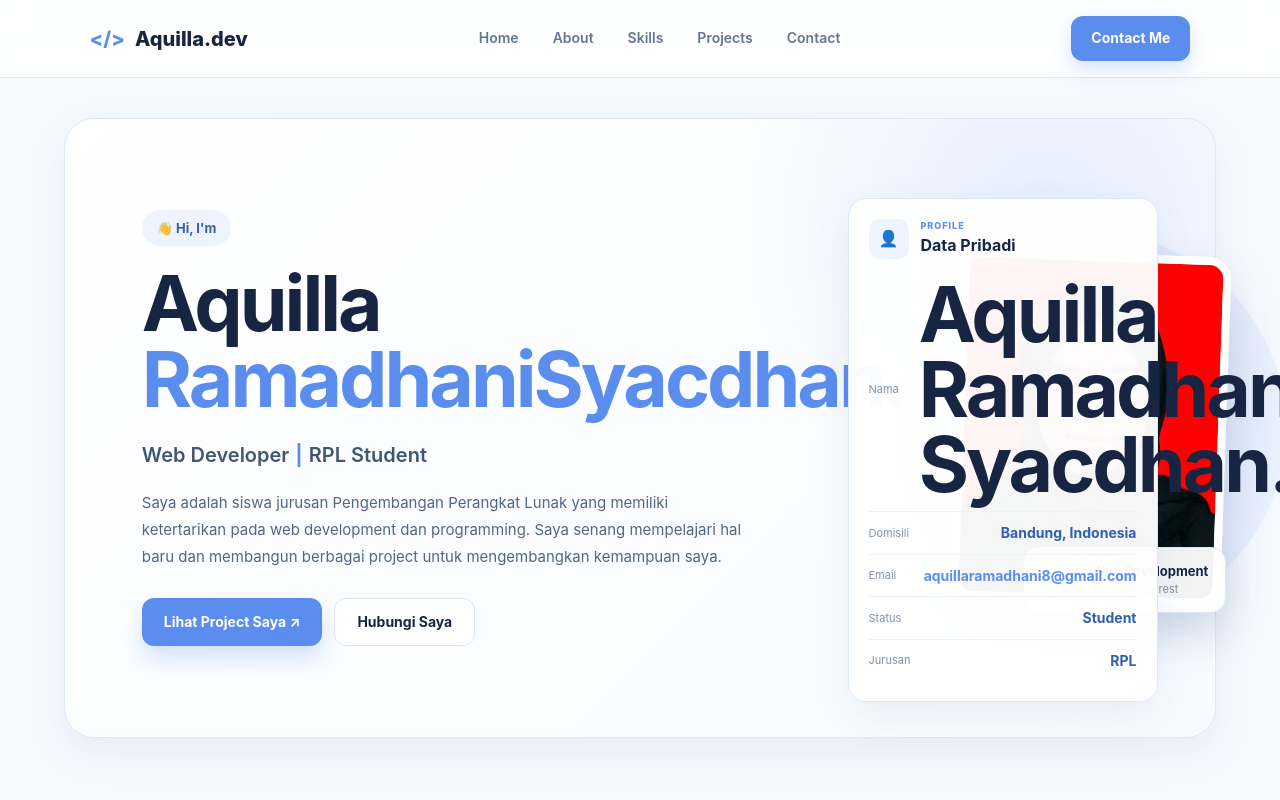
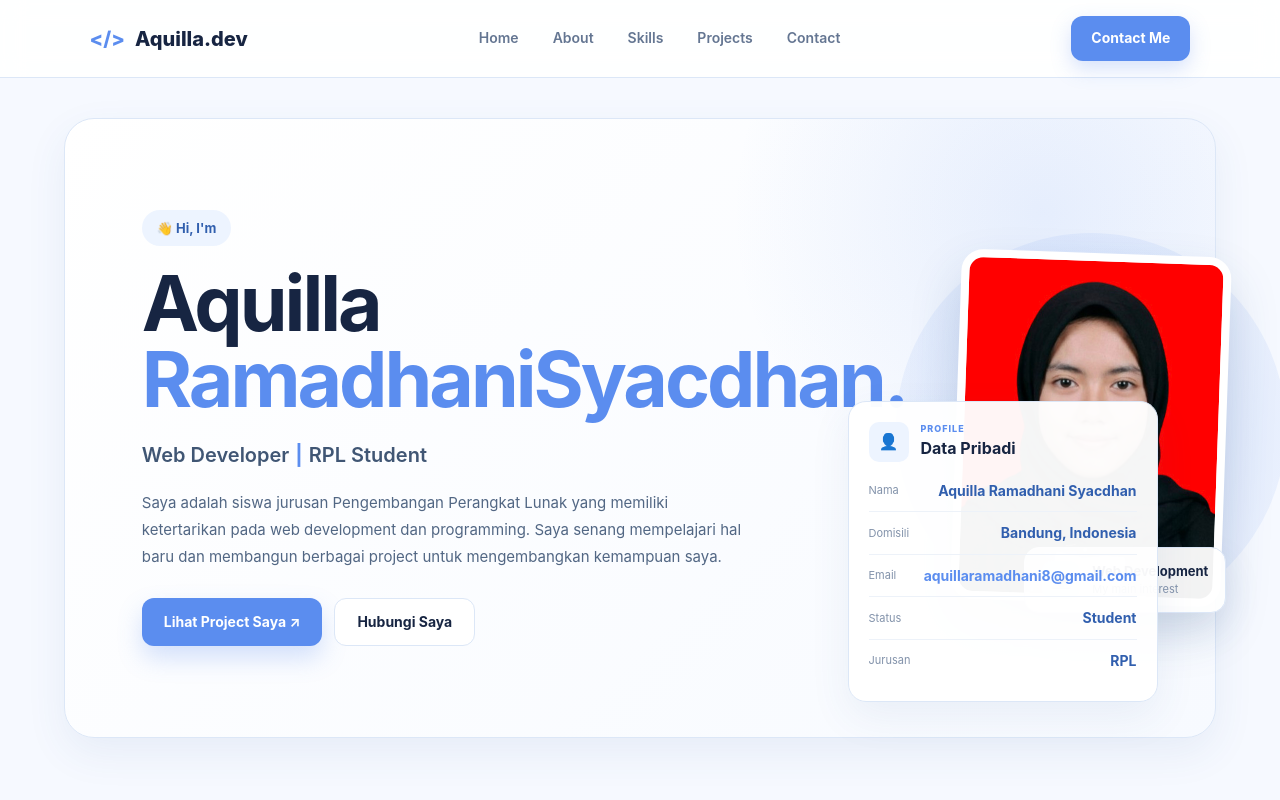
Before and after one commit to aquillaSr28889/aquilla-portfolio, a React (Vite) app: page / in a window 1280 px wide. Shown: the top 800 px of the page. Built offline with nearby package versions, Linux system fonts and the light colour scheme.

Commit message:
Fix text spacing

```diff
--- a/src/App.jsx
+++ b/src/App.jsx
@@ -469,11 +469,10 @@ function App() {
                 Nama
               </span>
 
-             <h1>
-              Aquilla
-            <br />
-             Ramadhani Syacdhan.
-             </h1>
+              <strong>
+                Aquilla Ramadhani Syacdhan
+              </strong>
+
             </div>
 
 
@@ -559,9 +558,14 @@ function App() {
 
 
           <h2>
-  Saya suka membuat{" "}
-  <span>sesuatu dengan kode.</span>
-</h2>
+
+            Saya suka membuat
+
+            <span>
+              sesuatu dengan kode.
+            </span>
+
+          </h2>
 
 
           <p>
```
